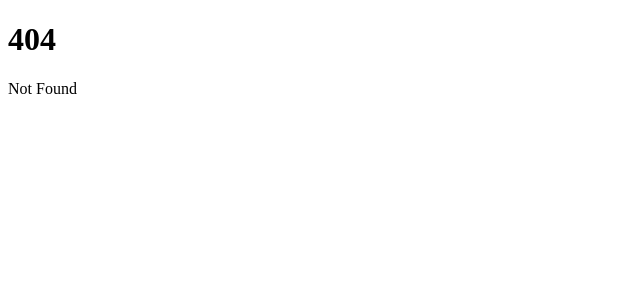
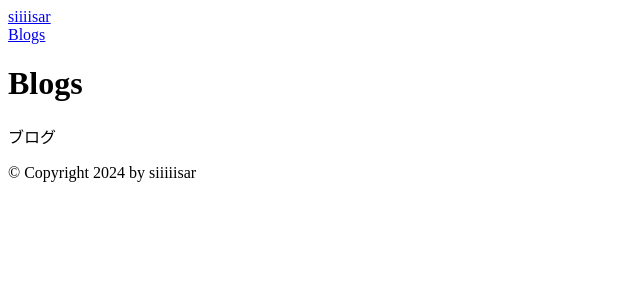
Before and after one commit to siiiiisar/my-blog, a SvelteKit app: page /blog in a window 1280 px wide. Before the commit this address had no page. Shown: the top 300 px of the page, without its empty margins (0-640 px from the left). Built offline with nearby package versions, Linux system fonts and the light colour scheme.

Commit message:
レイアウト追加

```diff
--- /dev/null
+++ b/src/routes/+layout.svelte
@@ -0,0 +1,12 @@
+<header>
+  <a href="/">siiiisar</a>
+  <nav>
+    <a href="/blog">Blogs</a>
+  </nav>
+</header>
+
+<slot/>
+
+<footer>
+  <p>&copy; Copyright 2024 by siiiiisar</p>
+</footer>
--- /dev/null
+++ b/src/routes/blog/+page.svelte
@@ -0,0 +1,2 @@
+<h1>Blogs</h1>
+<p>ブログ</p>
```
